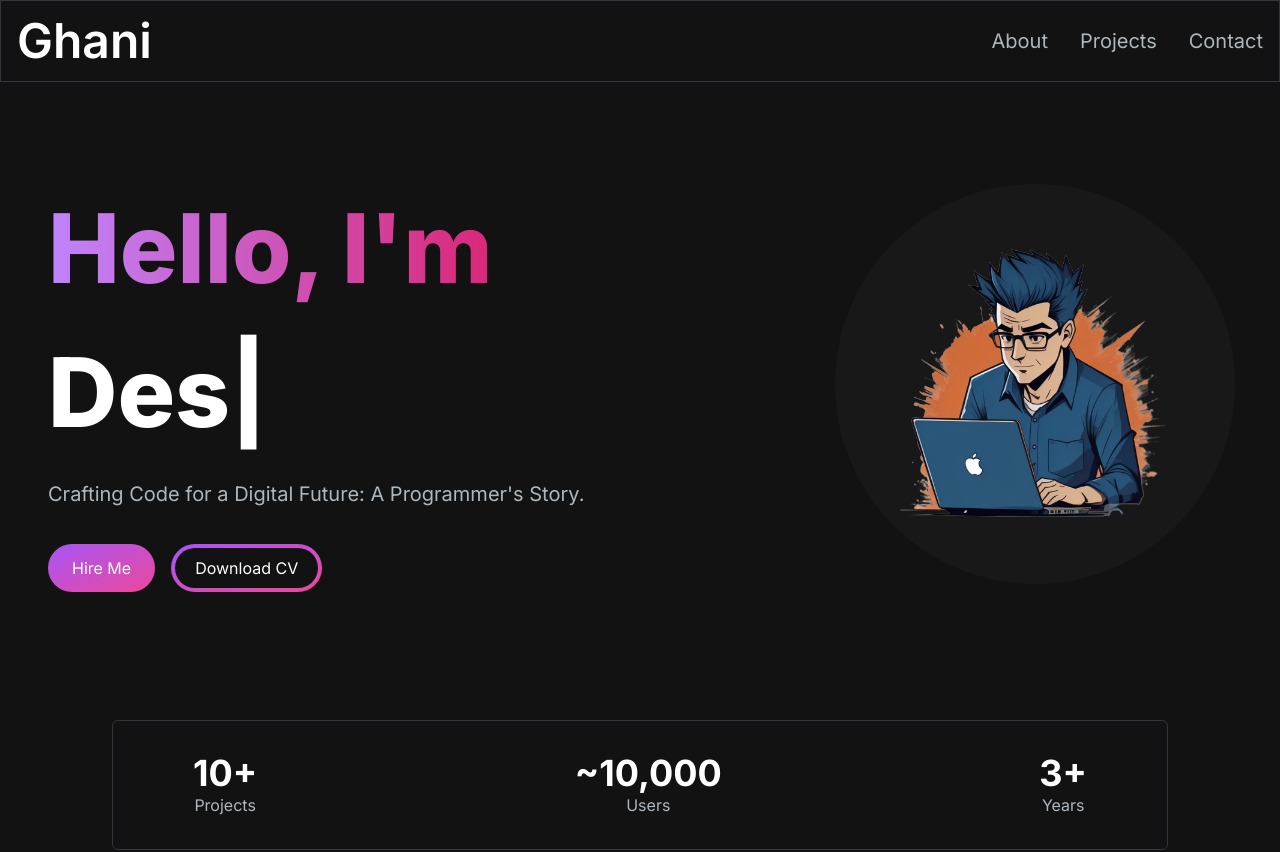
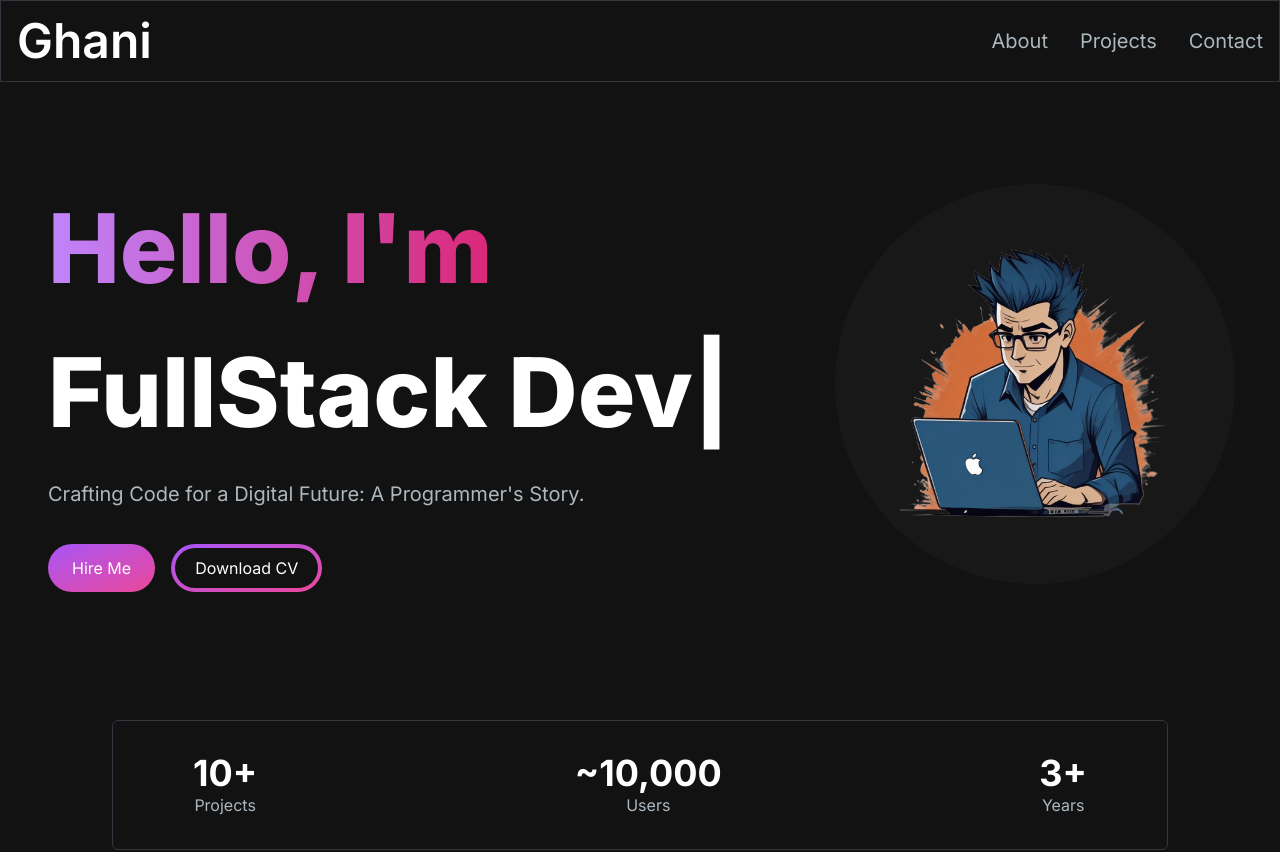
Before and after one commit to Reyment/portfolio-ghani, a Next.js app: page / in a window 1280 px wide. Shown: the top 852 px of the page. Built offline with nearby package versions, Linux system fonts and the light colour scheme.

Commit message:
Update HeroSection.jsx

```diff
--- a/src/app/components/HeroSection.jsx
+++ b/src/app/components/HeroSection.jsx
@@ -26,7 +26,7 @@ const HeroSection = () => {
                 1000,
                 "Web Developer",
                 1000,
-                "Design Graphic",
+                "FullStack Developer",
                 1000,
                 "UI/UX Designer",
                 1000,
```
